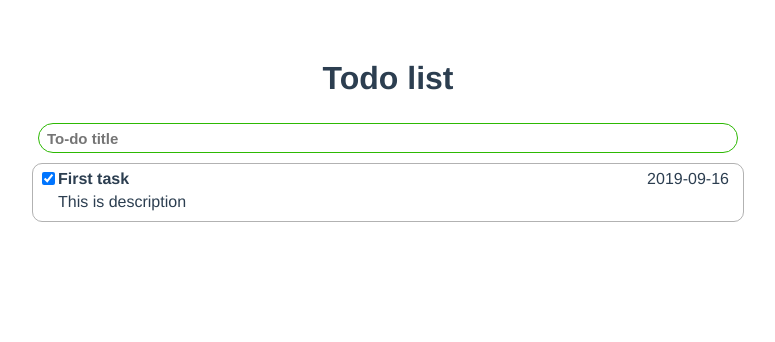
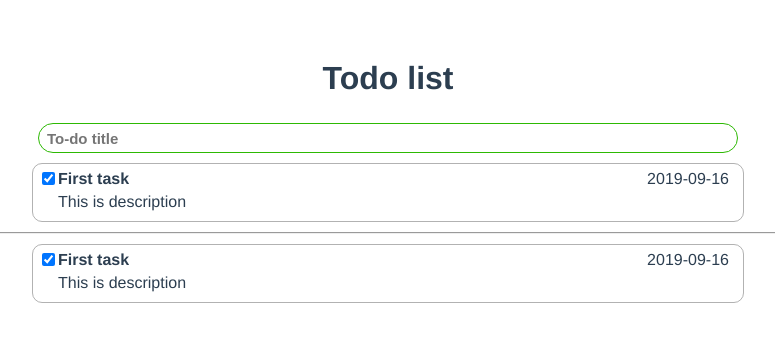
Before and after one commit to BryakunovIvan/Vue-ToDo, a Vue app: page / in a window 1280 px wide. Shown: the top 342 px of the page, without its empty margins (252-1027 px from the left). Built offline with nearby package versions, Linux system fonts and the light colour scheme.

Commit message:
Добавил список чекнутых тудушек

```diff
--- a/src/App.vue
+++ b/src/App.vue
@@ -1,20 +1,32 @@
 <template>
   <div id="app">
     <ToDoList v-bind:todos="todos" v-bind:addToDo="addToDo" />
+    <CheckedToDoList v-bind:todos="checkedTodos"/>
   </div>
 </template>
 
 <script>
 import ToDoList from "./components/ToDoList";
+import CheckedToDoList from './components/CheckedToDoList';
 
 export default {
   name: "app",
   components: {
-    ToDoList
+    ToDoList,
+    CheckedToDoList,
   },
   data() {
     return {
       todos: [
+        {
+          id: Math.random(),
+          title: "First task",
+          description: "This is description",
+          date: new Date().toISOString().slice(0, 10),
+          checked: true, //TODO
+        }
+      ],
+      checkedTodos: [
         {
           id: Math.random(),
           title: "First task",
--- /dev/null
+++ b/src/components/CheckedToDoList.vue
@@ -0,0 +1,34 @@
+<template>
+  <div class="checked-to-do-list">
+      <hr>
+      <ToDo
+        v-for="todo in todos"
+        v-bind:title="todo.title"
+        v-bind:description="todo.description"
+        v-bind:date="todo.date"
+        v-bind:checked="todo.checked"
+        v-bind:key="todo.id"
+      />
+  </div>
+</template>
+
+<script>
+import ToDo from './Todo';
+
+export default {
+    name: "CheckedToDoList",
+    props: {
+        todos: Array,
+    },
+    data() {
+        return {}
+    },
+    components: {
+        ToDo,
+    }
+}
+</script>
+
+<style>
+
+</style>
--- a/src/components/ToDoList.vue
+++ b/src/components/ToDoList.vue
@@ -1,5 +1,5 @@
 <template>
-  <div class="information-table">
+  <div class="to-do-list">
     <h1>Todo list</h1>
     <ControlPanel v-bind:addToDo="addToDo"/>
     <ToDo
```
